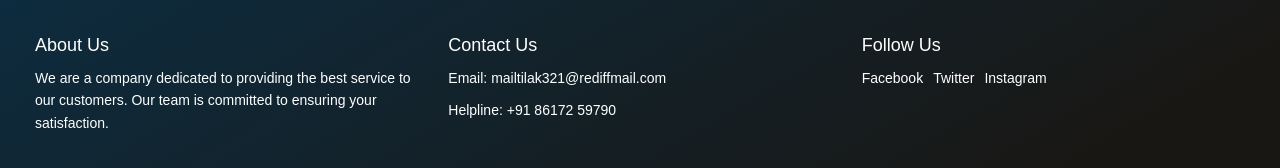
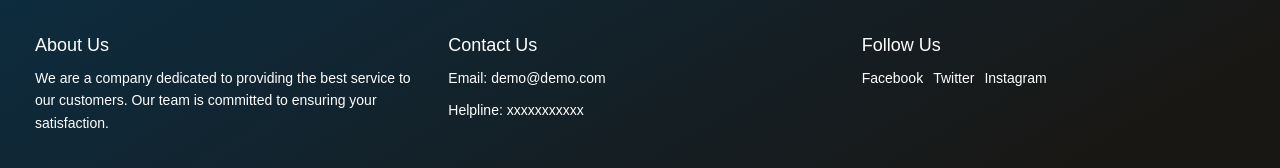
Before and after one commit to Prattay9/demo1, a React (Create React App) app in the folder frontend/: page / in a window 1280 px wide. Shown: the part 5103-5271 px from the top of the page. Built offline with nearby package versions, Linux system fonts and the light colour scheme.

Commit message:
Update Footer.jsx

```diff
--- a/frontend/src/components/Footer.jsx
+++ b/frontend/src/components/Footer.jsx
@@ -12,8 +12,8 @@ const Footer = () => {
                 <div className="footer-section">
                     <h4>Contact Us</h4>
                     <ul>
-                        <li>Email: <a href="mailto:mailtilak321@rediffmail.com">mailtilak321@rediffmail.com</a></li>
-                        <li>Helpline: <a href="tel:+91 86172 59790">+91 86172 59790</a></li>
+                        <li>Email: <a href="">demo@demo.com</a></li>
+                        <li>Helpline: <a href="">xxxxxxxxxxx</a></li>
                     </ul>
                 </div>
                 <div className="footer-section">
```
